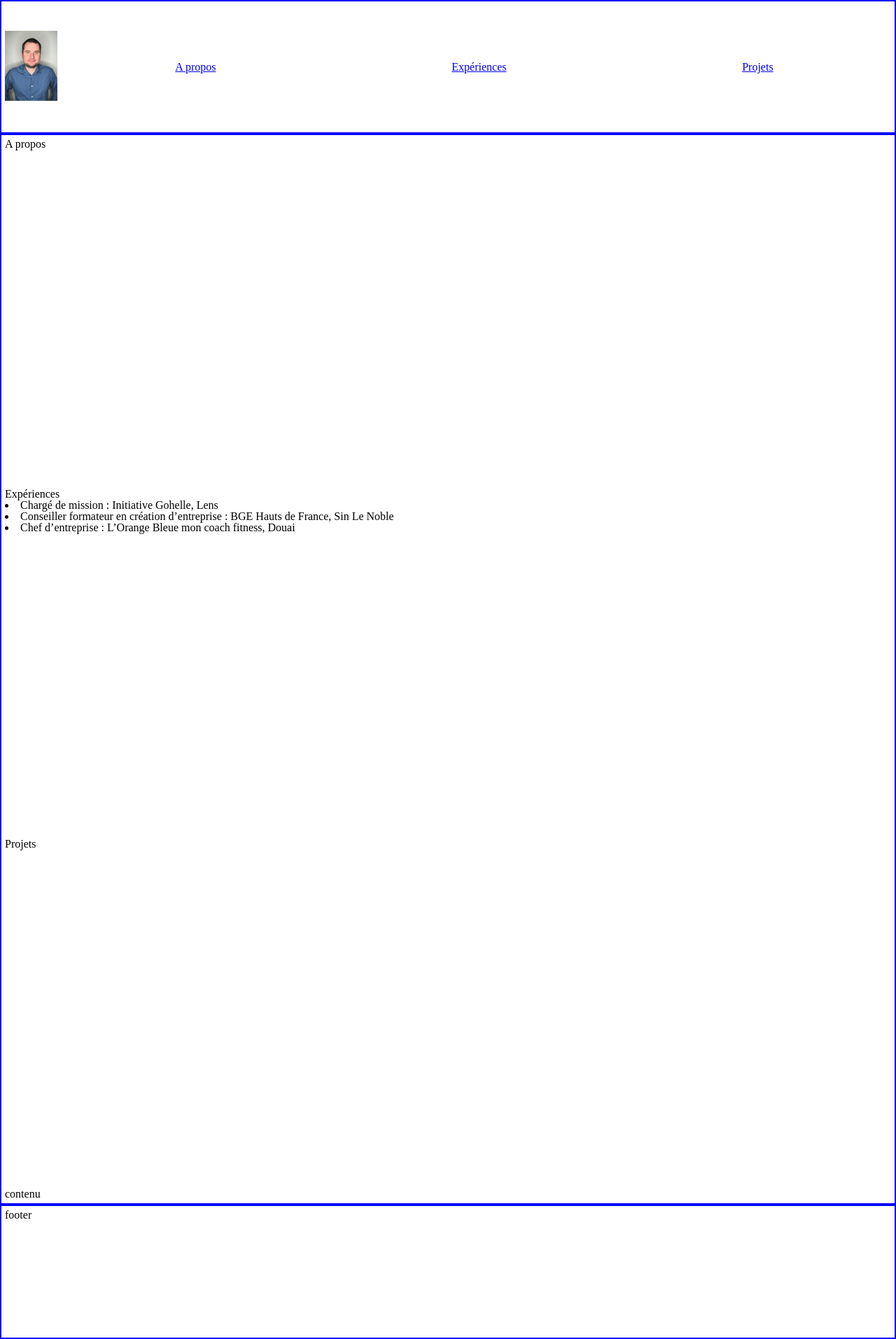
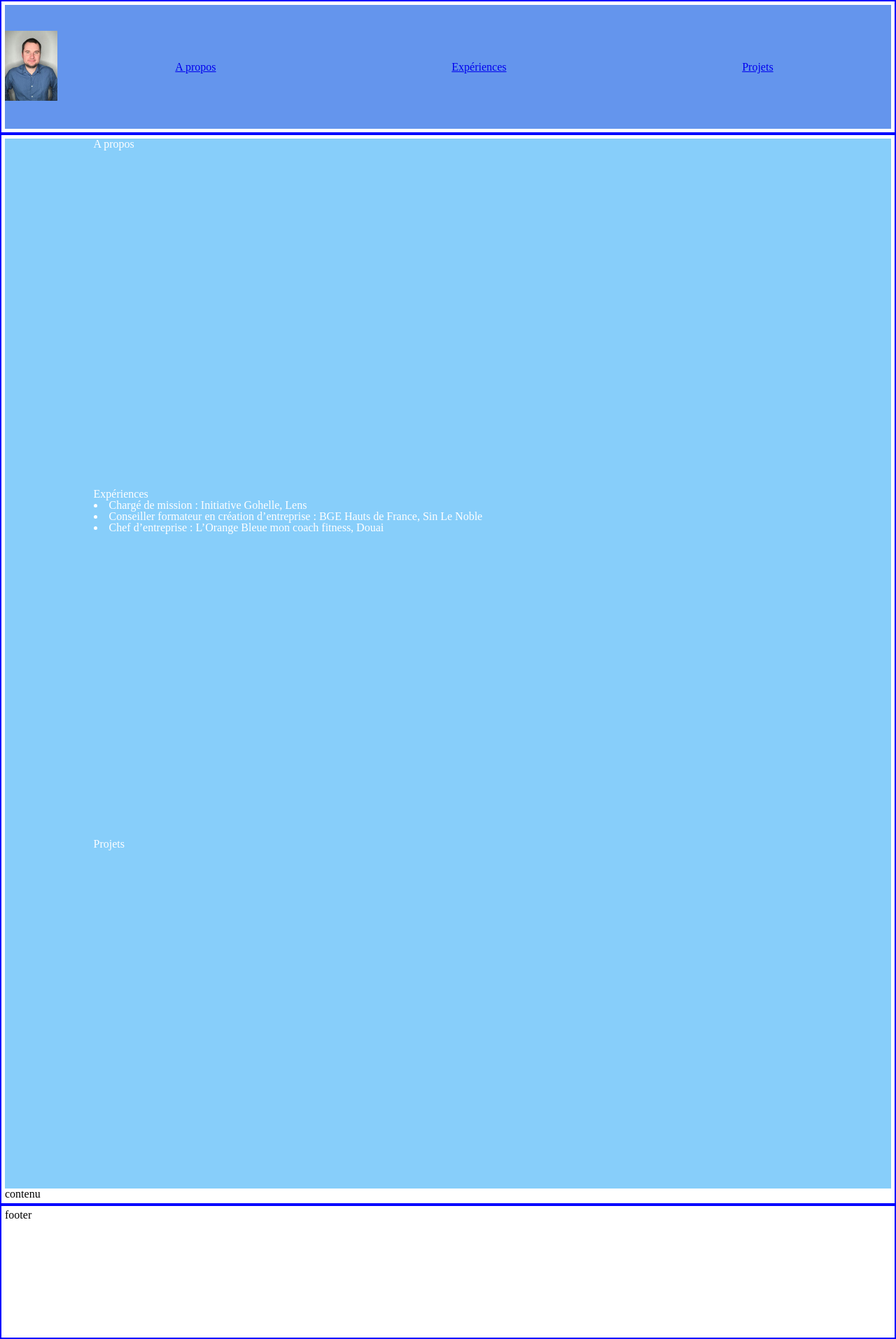
Before and after one commit to TLB62/portfolio, a PHP site: page / in a window 1280 px wide. Shown: the whole page at 70% size. Run offline with PHP 8.4, Linux system fonts and the light colour scheme.

Commit message:
update 0610

```diff
--- a/index.html
+++ b/index.html
@@ -23,7 +23,7 @@
     <!--le header qui contient notre entête de site (logo, nav etc)-->
     <header>
         <nav>
-            <!--id = unique (1 suel par page)-->
+            <!--id = unique (1 seul par page)-->
             <div id="logo"><img src="img/Photo TLB.jpeg"></div>
             <i onclick="openMenu()" class="fa-solid fa-bars"></i>
             <ul class="liste">
@@ -42,7 +42,7 @@
     </header>
     <!--contenu principal changeant à chaque page-->
     <main>
-        <section id="a-propos">A propos</section>
+        <section id="A-propos">A propos</section>
         <section id="Expériences">Expériences
             <li>Chargé de mission : Initiative Gohelle, Lens</li>
             <li>Conseiller formateur en création d’entreprise : BGE Hauts de France, Sin Le Noble</li>
--- a/style.css
+++ b/style.css
@@ -150,6 +150,7 @@ div#logo > img {
 
 section {
   height: 500px;
+  background-color: lightskyblue;
 }
 /*appel par id*/
 div#container {
@@ -164,6 +165,7 @@ header > nav {
   justify-content: space-between;
   height: 100%;
   align-items: center;
+  background-color: cornflowerblue;
 }
 
 /*appel par classe*/
@@ -198,3 +200,10 @@ header > nav > i.fa-bars {
     display: block;
   }
 }
+
+#A-propos,
+#Expériences,
+#Projets {
+  color: white;
+  text-indent: 10%;
+}
```
